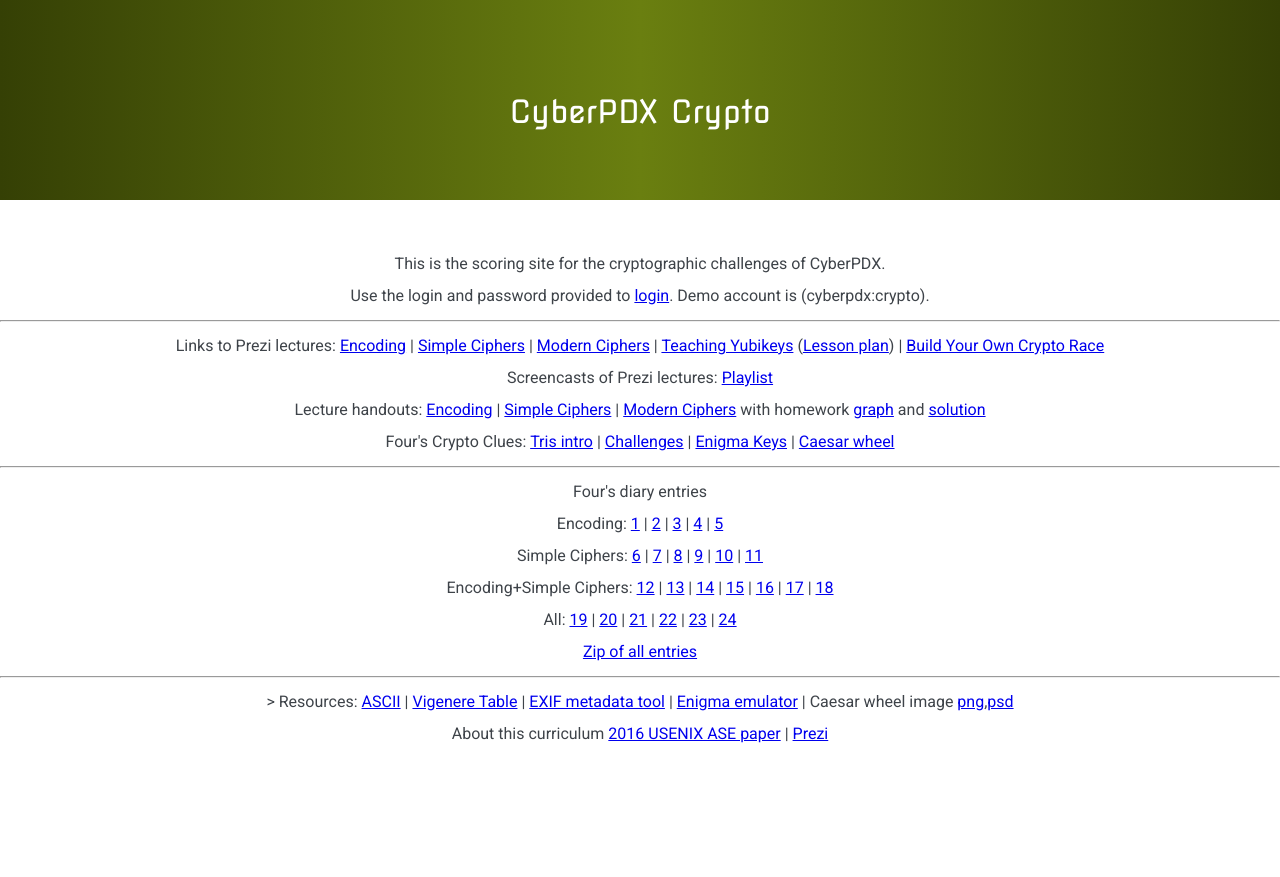
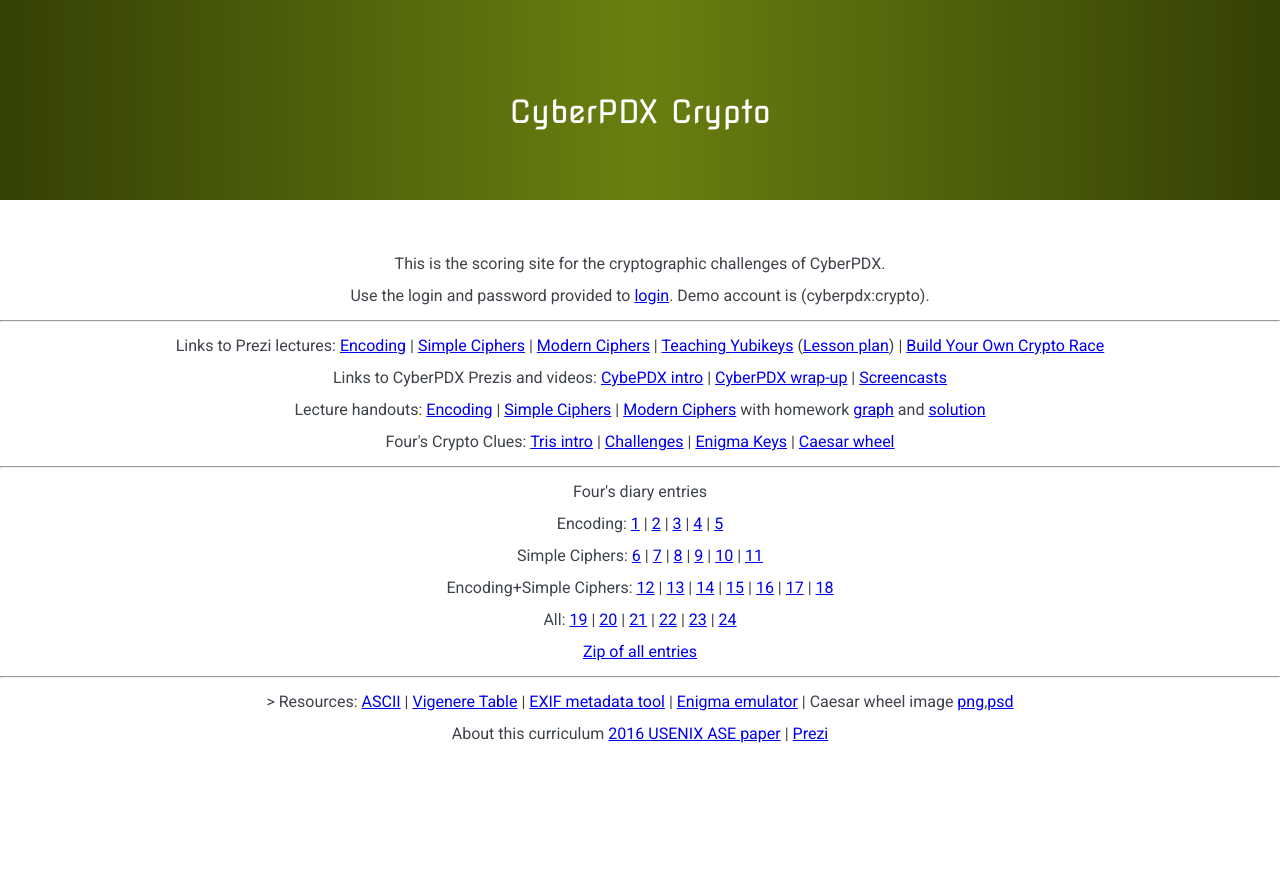
Before and after one commit to wu4f/cyberpdx-crypto, a Flask app: page / in a window 1280 px wide. Shown: the top 877 px of the page. Run offline with Flask 2, Linux system fonts and the light colour scheme; some libraries are stand-ins or nearby versions.

Commit message:
add cyberpdx prezis back

```diff
--- a/www/templates/main.html
+++ b/www/templates/main.html
@@ -8,11 +8,10 @@
 	{% endif %}
 	<hr>
 	Links to Prezi lectures:
-<!-- <a href="https://prezi.com/cr-xpdcx9um_/cyberpdx-introduction/">CybePDX intro</a> | -->
 <a href="http://prezi.com/yoloye-tbkmc">Encoding</a> | <a href="http://prezi.com/skfcst7npbrx">Simple Ciphers</a> | <a href="http://prezi.com/lvzemkrf-ryh">Modern Ciphers</a> | <a href="https://docs.google.com/presentation/d/1sCW9T_YaZlR4L6lohpUidJradUu-WuCsoyB19abXFwE">Teaching Yubikeys</a> (<a href="static/CyberPDX_Yubikey_LessonPlan.docx">Lesson plan</a>) | <a href="https://docs.google.com/presentation/d/1GVV1pTBldrSVBG8azk3GwpH7vmQtlPZZ6fy3ufbreow">Build Your Own Crypto Race</a>
 <br>
-<!-- | <a href="http://crypto.cyberpdx.org/static/NetWorkProtocolsLecture4.pptx">Protocols</a> | <a href="https://prezi.com/8e8arujv41ru/cyberpdx-its-a-wrap/">CyberPDX wrap-up</a>-->
-Screencasts of Prezi lectures: <a href="https://www.youtube.com/playlist?list=PLdCTMpWhMq8LnjFZPXAEkp8BKa6m2EtQo">Playlist</a><br>
+	<!-- | <a href="http://crypto.cyberpdx.org/static/NetWorkProtocolsLecture4.pptx">Protocols</a>-->
+        Links to CyberPDX Prezis and videos: <a href="https://prezi.com/cr-xpdcx9um_/cyberpdx-introduction/">CybePDX intro</a> | <a href="https://prezi.com/8e8arujv41ru/cyberpdx-its-a-wrap/">CyberPDX wrap-up</a> | <a href="https://www.youtube.com/playlist?list=PLdCTMpWhMq8LnjFZPXAEkp8BKa6m2EtQo">Screencasts</a><br>
 
 Lecture handouts: <a href="http://crypto.cyberpdx.org/static/Day1LectureHandouts.pdf">Encoding</a> | <a href="http://crypto.cyberpdx.org/static/Day2LectureHandouts.pdf">Simple Ciphers</a> | <a href="http://crypto.cyberpdx.org/static/Day3LectureHandouts.pdf">Modern Ciphers</a> with homework <a href="http://crypto.cyberpdx.org/static/HomeworkGraph.pdf">graph</a> and <a href="http://crypto.cyberpdx.org/static/HomeworkGraphSolution.pdf">solution</a><br>
 
```
